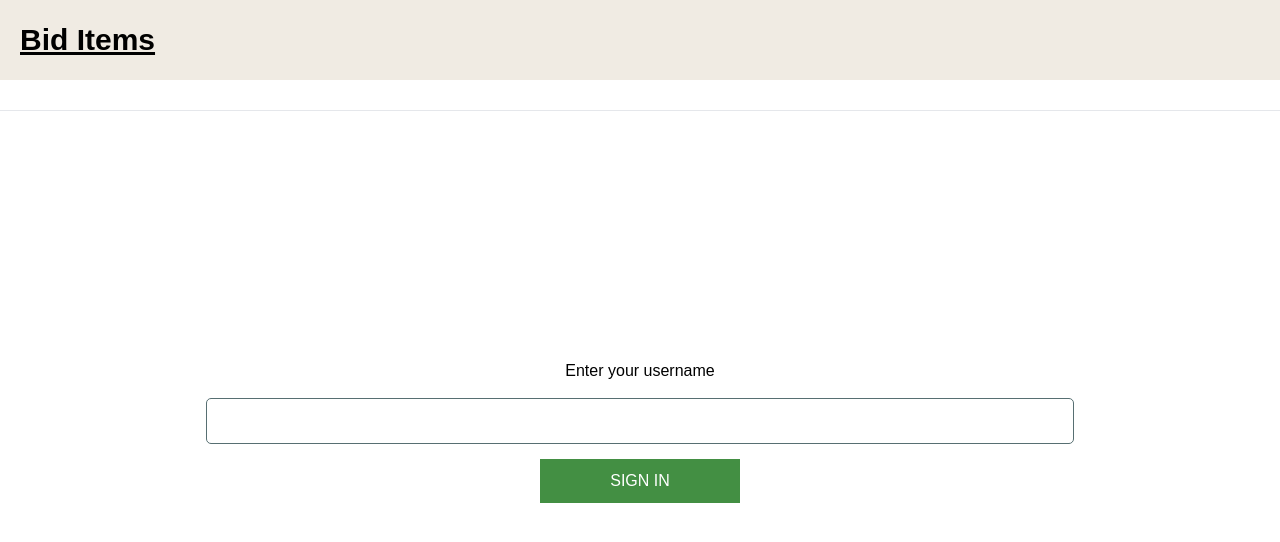
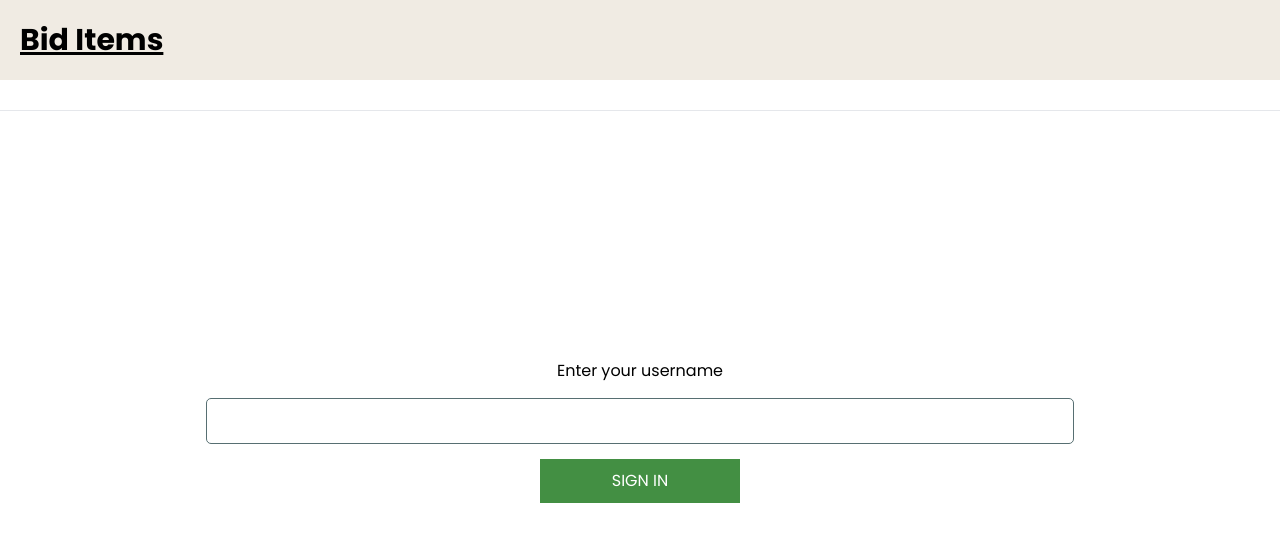
Before and after one commit to Flo5k5/poc-ws, a React (Vite) app in the folder web/: page / in a window 1280 px wide. Shown: the top 542 px of the page. Built offline with nearby package versions, Linux system fonts and the light colour scheme; no server answers.

Commit message:
fix(web): fix warning on css import order
Signed-off-by: Florian Nourrisse <florian@nourrisse.com>

```diff
--- a/web/src/index.css
+++ b/web/src/index.css
@@ -1,8 +1,8 @@
+@import url("https://fonts.googleapis.com/css2?family=Poppins:wght@100;200;300;400;500;600;700;800;900&display=swap");
+
 @tailwind base;
+@tailwind utilities;
 @tailwind components;
-@tailwind utilities;
-
-@import url("https://fonts.googleapis.com/css2?family=Poppins:wght@100;200;300;400;500;600;700;800;900&display=swap");
 
 * {
   margin: 0;
```
